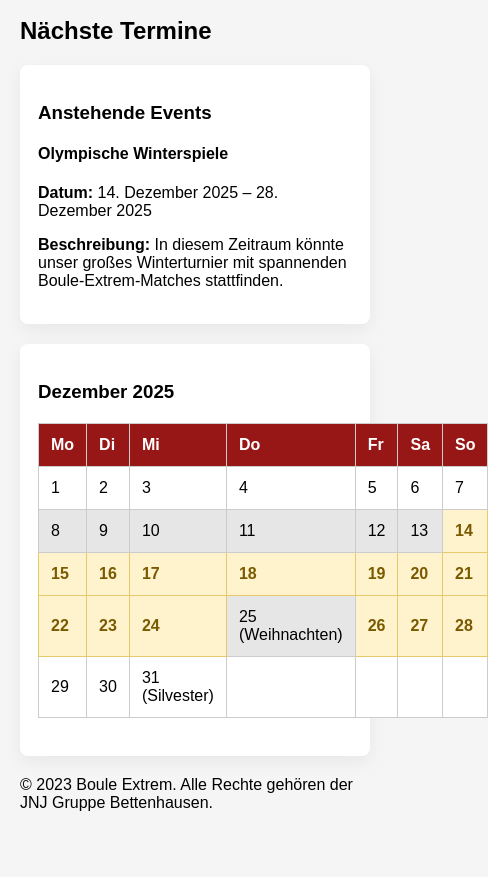
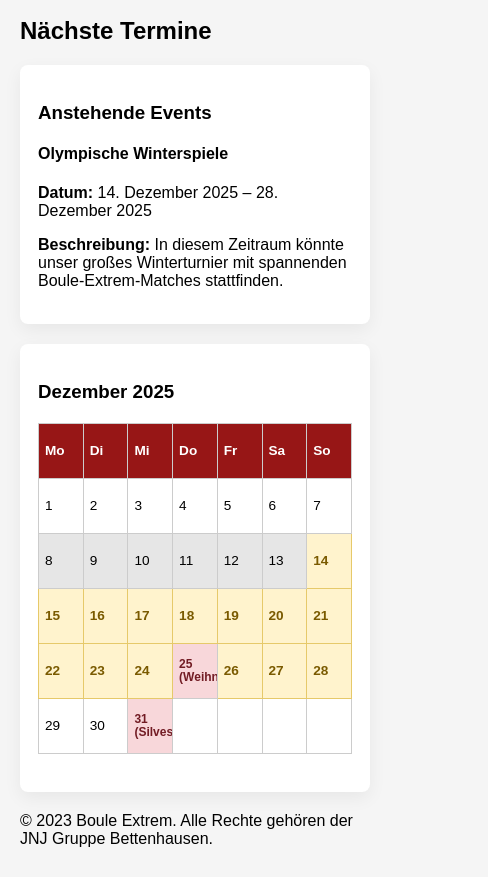
Before and after one commit to Niklas-Schm/Boule_Extrem, a plain HTML site: page pages/termine.html in a window 390 px wide. Shown: the part 223-1100 px from the top of the page, 488 px wide, since content can reach past the window. Before the commit the page ends 1071 px from the top, so only its background shows below. Drawn offline with Linux system fonts and the light colour scheme.

Commit message:
made calendar responsive

```diff
--- a/css/styles.css
+++ b/css/styles.css
@@ -189,3 +189,62 @@ td:hover {
     font-weight: bold;
     border: 1px solid #e6c96a;   /* feiner gelblicher Rahmen */
 }
+
+/* =========================
+   Responsive Kalender
+   ========================= */
+
+/* Grundlayout */
+.calendar-table {
+    table-layout: fixed;      /* erzwingt gleiche Breite */
+    width: 100%;
+    border-collapse: collapse;
+}
+
+/* Zellen */
+.calendar-table td,
+.calendar-table th {
+    height: 70px;             /* feste Höhe (kannst du anpassen) */
+    width: 14.28%;            /* exakt 100% / 7 Spalten */
+    box-sizing: border-box;
+    vertical-align: middle;   /* Inhalt vertikal mittig */
+    position: relative;
+    overflow: hidden;         /* verhindert Aufblähen */
+    padding: 6px;             /* kompakteres Padding */
+}
+
+/* Sehr langer Text (z.B. Feiertage) → kleinerer Font */
+.calendar-table td.holiday {
+    font-size: 0.75rem;
+    line-height: 1.1;
+}
+
+/* Event-Tage gelb hinterlegt */
+.event-day {
+    background-color: #fff3cd !important;
+    font-weight: bold;
+}
+
+/* Feiertage in Rot */
+.holiday {
+    background-color: #f8d7da !important;
+    color: #721c24;
+    font-weight: bold;
+}
+
+/* Responsiv für sehr kleine Displays */
+@media (max-width: 600px) {
+    .calendar-table td,
+    .calendar-table th {
+        height: 55px;  /* kleinere Zellen */
+        font-size: 0.85rem;
+    }
+}
+
+@media (max-width: 380px) {
+    .calendar-table td,
+    .calendar-table th {
+        height: 45px;
+        font-size: 0.75rem;
+    }
+}
```
